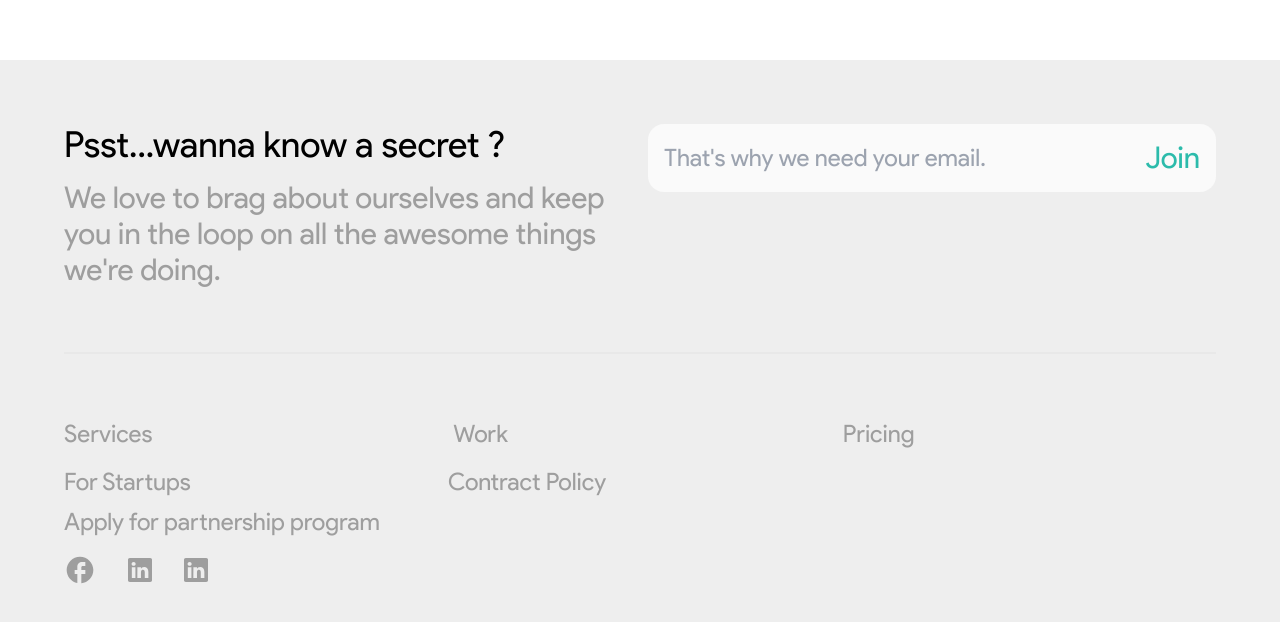
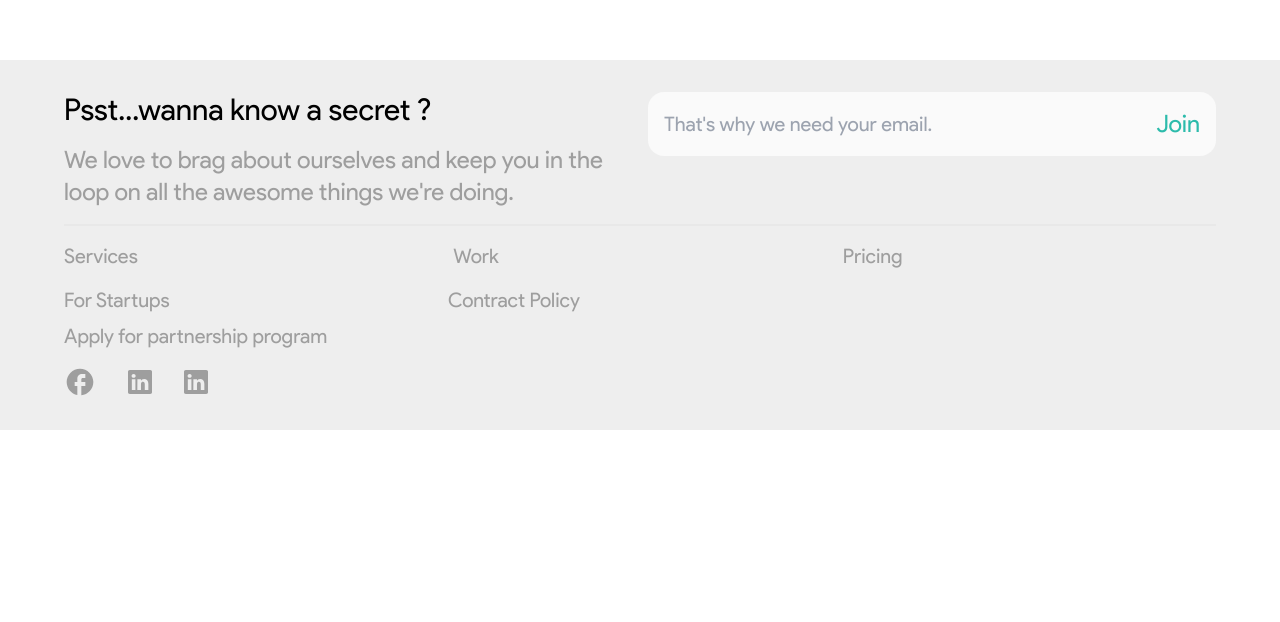
Before and after one commit to ManupaDev/curve, a Next.js app: page / in a window 1280 px wide. Shown: the part 2384-3006 px from the top of the page. After the commit the page ends 2814 px from the top, so only its background shows below. Built offline with nearby package versions, Linux system fonts and the light colour scheme.

Commit message:
made the footer a bit thinner

```diff
--- a/app/components/footer.tsx
+++ b/app/components/footer.tsx
@@ -19,60 +19,63 @@ function Footer() {
 
   return (
     <div
-      className={clsx("border-black   px-8 py-8 xl:px-16 xl:py-16", {
+      className={clsx("border-black px-8 py-8 xl:px-16", {
         "bg-curve-grey-6": isDark,
         "bg-[#eeeeee]": !isDark,
       })}
     >
       <div className="md:grid md:grid-cols-2 md:gap-x-4">
         <div>
-          <h1 className={clsx("text-lg xl:text-4xl", { "text-white": isDark })}>Psst...wanna know a secret ?</h1>
-          <h1 className="text-base text-curve-grey-17 xl:mt-4 xl:text-3xl   ">
+          <h1 className={clsx("text-lg xl:text-3xl", { "text-white": isDark })}>Psst...wanna know a secret ?</h1>
+          <h1 className="text-base text-curve-grey-17 xl:mt-4 xl:text-2xl   ">
             We love to brag about ourselves and keep you in the loop on all the awesome things we're doing.
           </h1>
         </div>
         <div
-          className={clsx("mt-4 flex rounded-lg justify-between border-black p-2 md:mt-0 md:h-fit xl:rounded-2xl xl:p-4", {
-            "bg-[#fafafa]": !isDark,
-            "bg-[#353535]": isDark,
-          })}
+          className={clsx(
+            "mt-4 flex justify-between rounded-lg border-black p-2 md:mt-0 md:h-fit xl:rounded-2xl xl:p-4",
+            {
+              "bg-[#fafafa]": !isDark,
+              "bg-[#353535]": isDark,
+            }
+          )}
         >
           <input
             type="text"
-            className={clsx("focus:outline-none w-3/4  xl:text-2xl", {
+            className={clsx("w-3/4 focus:outline-none  xl:text-xl", {
               "bg-[#353535] text-curve-grey-17": isDark,
               "bg-[#FAFAFA] text-curve-grey-17": !isDark,
             })}
             placeholder="That's why we need your email."
           />
-          <button className="text-lg text-curve-green-4 xl:text-3xl">Join</button>
+          <button className="text-lg text-curve-green-4 xl:text-2xl">Join</button>
         </div>
       </div>
-      <div className="mt-4 bg-[#E8E8E8] pt-0.5 xl:mt-16"></div>
-      <div className="mt-4 xl:mt-16">
+      <div className="mt-4 bg-[#E8E8E8] pt-0.5 "></div>
+      <div className="mt-4 ">
         <div></div>
         <div>
           <div className="grid grid-cols-3 gap-4">
-            <Link href="/services" className="text-curve-grey-17 xl:text-2xl">
+            <Link href="/services" className="text-curve-grey-17 xl:text-xl">
               Services
             </Link>
-            <Link href="/" className="text-curve-grey-17 xl:text-2xl">
+            <Link href="/" className="text-curve-grey-17 xl:text-xl">
               Work
             </Link>
-            <Link href="/pricing" className="text-curve-grey-17 xl:text-2xl">
+            <Link href="/pricing" className="text-curve-grey-17 xl:text-xl">
               Pricing
             </Link>
           </div>
           <div className="grid-cols-1-2 mt-2 grid xl:mt-4">
-            <Link href="/for-startups" className="text-curve-grey-17 xl:text-2xl">
+            <Link href="/for-startups" className="text-curve-grey-17 xl:text-xl">
               For Startups
             </Link>
-            <Link href="/" className="text-curve-grey-17 xl:text-2xl">
+            <Link href="/" className="text-curve-grey-17 xl:text-xl">
               Contract Policy
             </Link>
           </div>
         </div>
-        <Link href="/" className="mt-2 block rounded text-curve-grey-17  xl:text-2xl">
+        <Link href="/" className="mt-2 block rounded text-curve-grey-17  xl:text-xl">
           Apply for partnership program
         </Link>
         <div className="mt-2  flex items-center gap-x-8 xl:mt-4">
```
